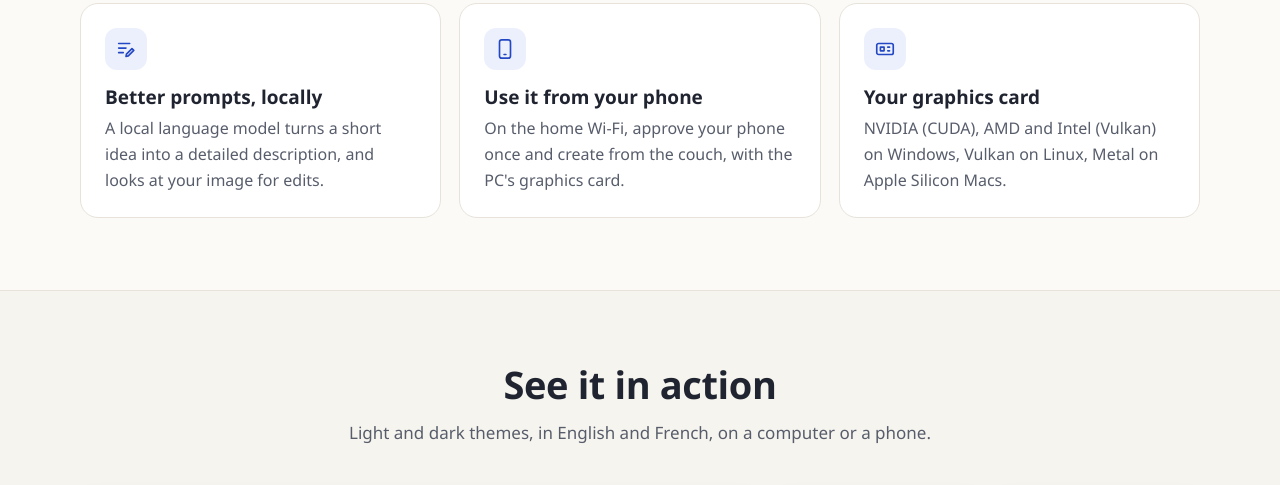
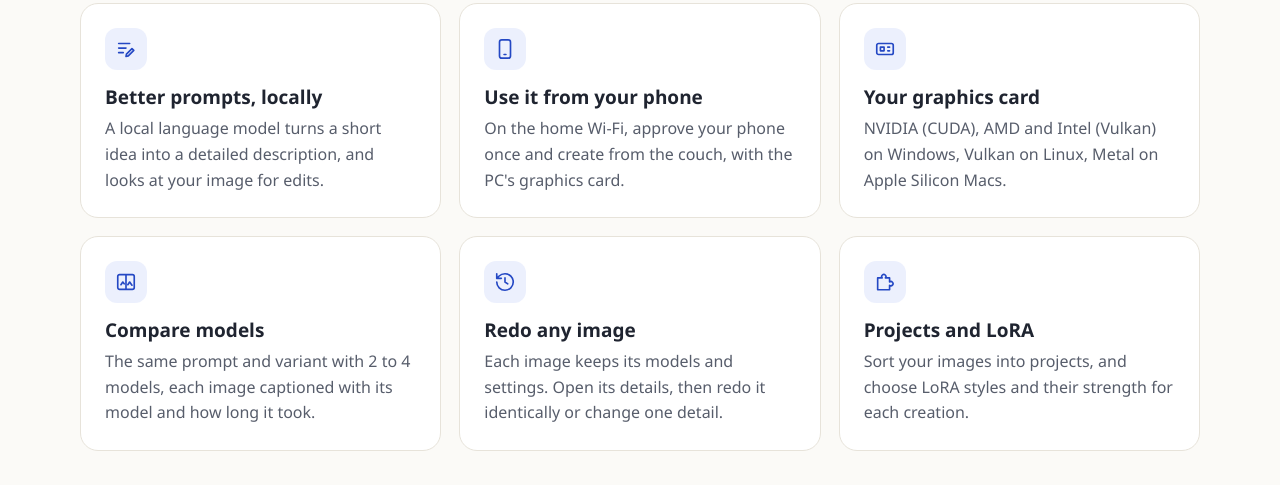
Before and after one commit to d3Ita/prisme, a plain HTML site: page docs/index.html in a window 1280 px wide. Shown: the part 2261-2746 px from the top of the page. Drawn offline with Linux system fonts and the light colour scheme; no server answers.

Commit message:
Docs : captures avec les nouvelles icônes, site et architecture à jour pour la 2.1
Co-Authored-By: Claude Opus 5.5 <noreply@anthropic.com>

```diff
--- a/docs/index.html
+++ b/docs/index.html
@@ -299,6 +299,21 @@ footer p { margin: 0; max-width: 640px; }
           <h3><span lang="en">Your graphics card</span><span lang="fr">Ta carte graphique</span></h3>
           <p><span lang="en">NVIDIA (CUDA), AMD and Intel (Vulkan) on Windows, Vulkan on Linux, Metal on Apple Silicon Macs.</span><span lang="fr">NVIDIA (CUDA), AMD et Intel (Vulkan) sous Windows, Vulkan sous Linux, Metal sur les Mac à puce Apple.</span></p>
         </div>
+        <div class="carte">
+          <div class="icone"><svg viewBox="0 0 24 24"><path d="M5 4h14a2 2 0 0 1 2 2v12a2 2 0 0 1-2 2H5a2 2 0 0 1-2-2V6a2 2 0 0 1 2-2zM12 4v16M6.5 15l2-3 1.5 2M14 15l2-3 2.5 3.5"/></svg></div>
+          <h3><span lang="en">Compare models</span><span lang="fr">Compare les modèles</span></h3>
+          <p><span lang="en">The same prompt and variant with 2 to 4 models, each image captioned with its model and how long it took.</span><span lang="fr">La même description et la même variante avec 2 à 4 modèles, chaque image légendée avec son modèle et son temps.</span></p>
+        </div>
+        <div class="carte">
+          <div class="icone"><svg viewBox="0 0 24 24"><path d="M3 12a9 9 0 1 0 9-9 9.75 9.75 0 0 0-6.74 2.74L3 8M3 3v5h5M12 7.5V12l3 2"/></svg></div>
+          <h3><span lang="en">Redo any image</span><span lang="fr">Refais n'importe quelle image</span></h3>
+          <p><span lang="en">Each image keeps its models and settings. Open its details, then redo it identically or change one detail.</span><span lang="fr">Chaque image garde ses modèles et ses réglages. Ouvre ses détails, puis refais-la à l'identique ou change un détail.</span></p>
+        </div>
+        <div class="carte">
+          <div class="icone"><svg viewBox="0 0 24 24"><path d="M4 7.5h4.9a2.3 2.3 0 1 1 3.6 0H17v4.5a2.3 2.3 0 1 1 0 3.6v4.9H4z"/></svg></div>
+          <h3><span lang="en">Projects and LoRA</span><span lang="fr">Projets et LoRA</span></h3>
+          <p><span lang="en">Sort your images into projects, and choose LoRA styles and their strength for each creation.</span><span lang="fr">Range tes images dans des projets, et choisis des styles LoRA et leur intensité à chaque création.</span></p>
+        </div>
       </div>
     </div>
   </section>
```
Also changed, not shown: docs/apercu.png, docs/captures/fr/modeles.png, docs/captures/fr/ordinateur-sombre.png, docs/captures/modeles.png, docs/captures/ordinateur-sombre.png, 2 other files.
